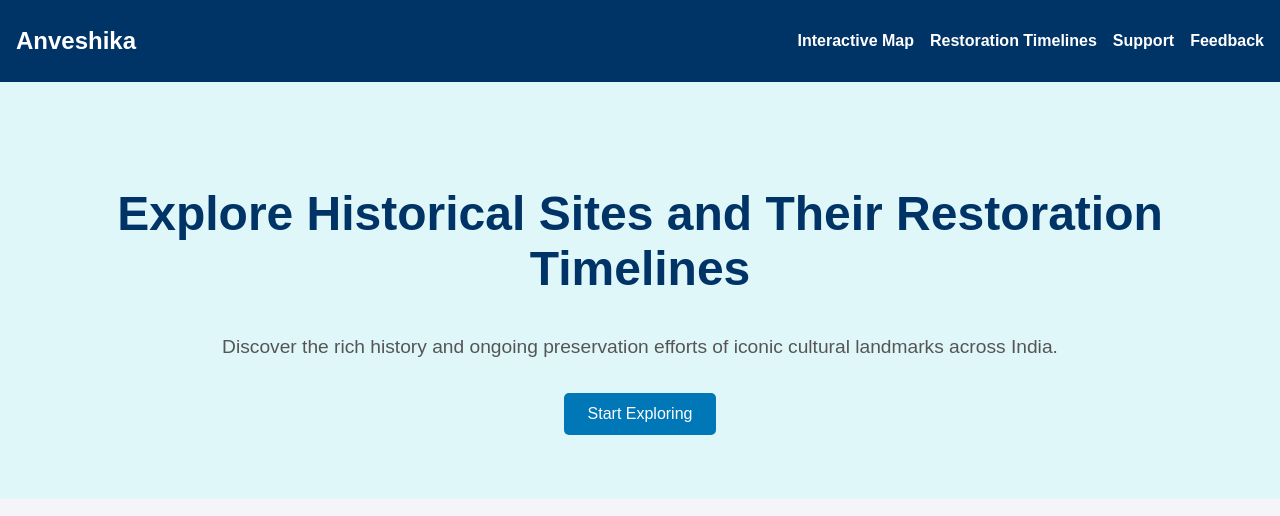
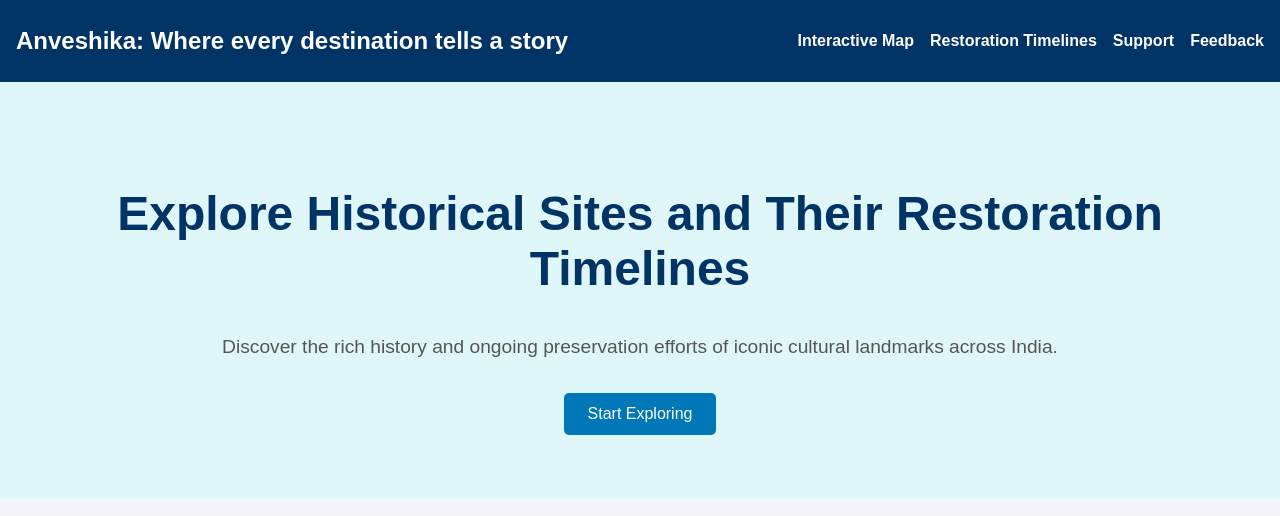
Before and after one commit to sardhaky/dti-tourism, a plain HTML site: page index.html in a window 1280 px wide. Shown: the top 516 px of the page. Drawn offline with nearby package versions, Linux system fonts and the light colour scheme.

Commit message:
changed it again

```diff
--- a/index.html
+++ b/index.html
@@ -11,7 +11,9 @@
 
     <!-- Header -->
     <header>
-        <div class="logo">Anveshika</div>
+        <div class="logo">Anveshika:
+            Where every destination tells a story
+        </div>
         <nav>
             <ul>
                 <li><a href="#map">Interactive Map</a></li>
```
